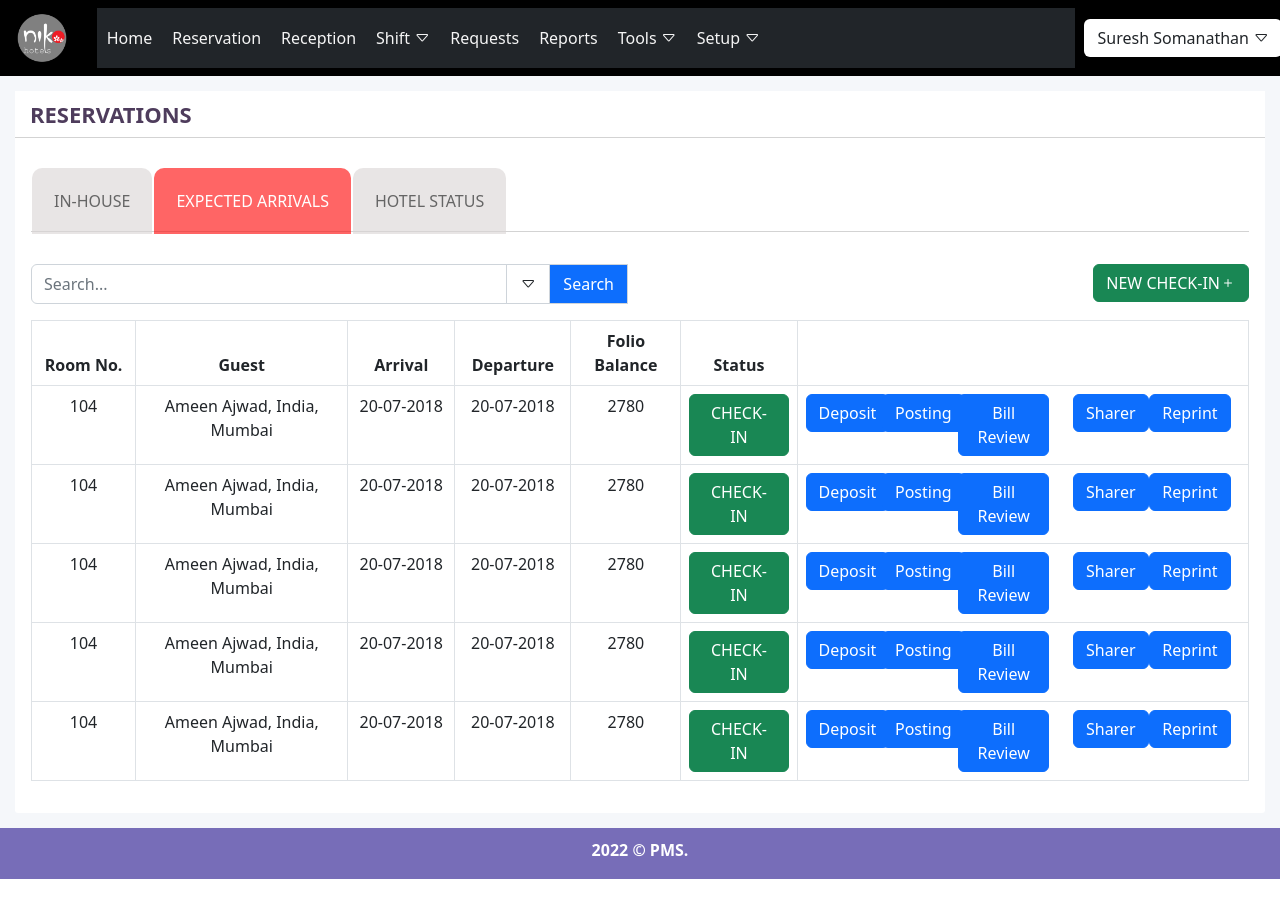
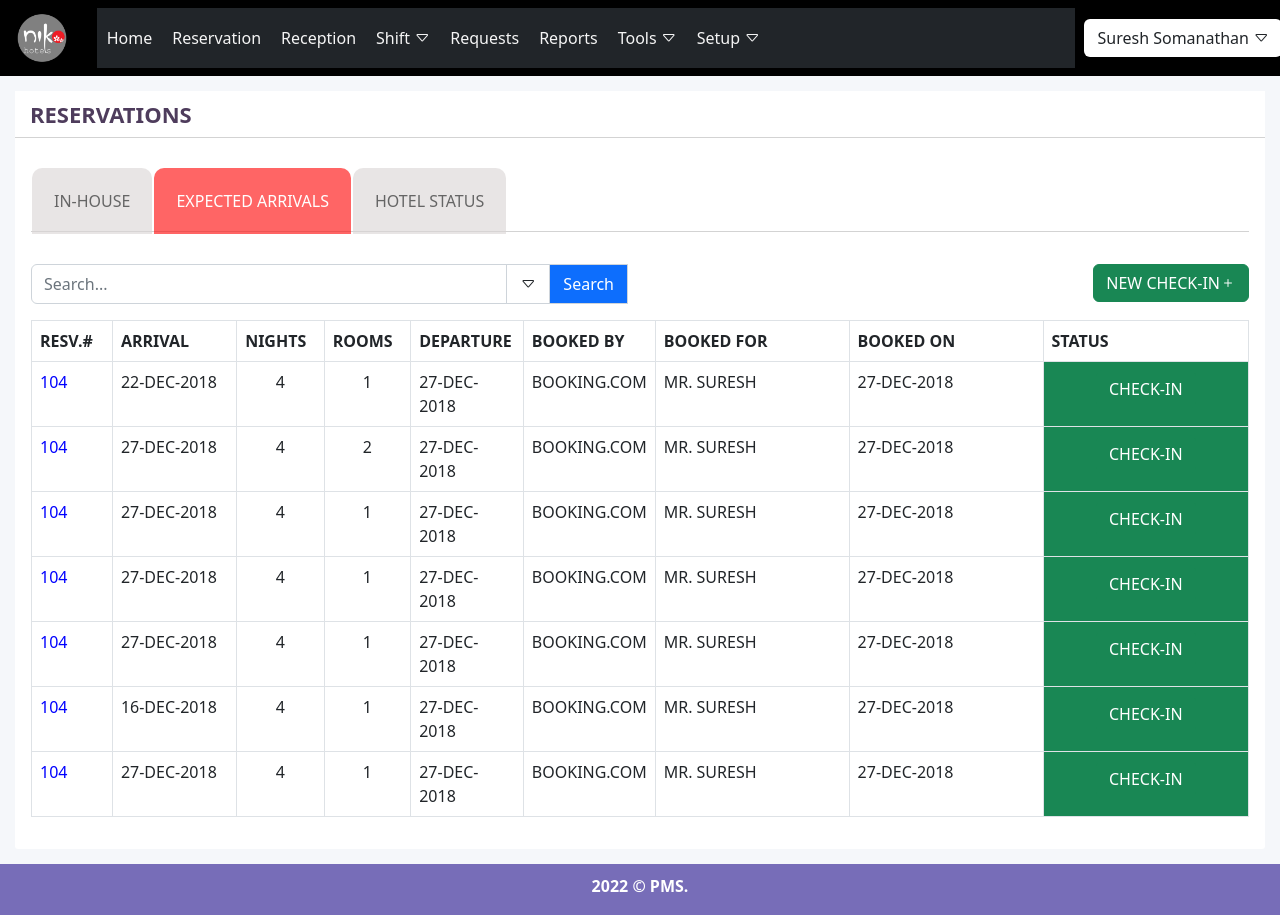
Before and after one commit to indocosmo-projects/PMS-Prototype, a React (Create React App) app: page /receptionexpectedarrival in a window 1280 px wide. Before the commit the page ends 879 px from the top, so only its background shows below. Built offline with nearby package versions, Linux system fonts and the light colour scheme.

Commit message:
expected arrival

```diff
--- a/src/component/Reception/Reception.jsx
+++ b/src/component/Reception/Reception.jsx
@@ -23,12 +23,12 @@ class Reception extends React.Component {
                 <tbody>
                     {
                     this.state.details.map(detail => <tr key={detail.id} >
-                        <td>{detail.roomno}</td>
-                        <td >{detail.guest}</td>
-                        <td>{detail.arrival}</td>
-                        <td>{detail.departure}</td>
-                        <td>{detail.foliobalance}</td>
-                        <td><button className="btn btn-success w-100">CHECK-IN</button></td>
+                        <td className="left">{detail.roomno}</td>
+                        <td className="left">{detail.guest}</td>
+                        <td className="left">{detail.arrival}</td>
+                        <td className="left">{detail.departure}</td>
+                        <td className="left">{detail.foliobalance}</td>
+                        <td className="bg-success"><button className="btn btn-success w-100">CHECK-IN</button></td>
                         <td className="tdwidth">
                             <div className="row">
                                 <div className="col-2">
@@ -135,8 +135,10 @@ class Reception extends React.Component {
                                     <span className="input-group-text p-0 br"><button className="btn btn-primary br" title="Search" >Search</button></span>
                                 </div>
                             </div>
-                            <div  style={{height : 370,width: 550, zIndex : 100, position : 'absolute',opacity: 1}}>
-                                {this.dropdown()}
+                            <div className="parentdpdown">
+                                <div className="ddw" >
+                                    {this.dropdown()}
+                                </div>
                             </div>
                         </div>
 
@@ -151,12 +153,12 @@ class Reception extends React.Component {
                      <table className="table table-bordered">
                         <thead >
                             <tr>
-                                <th className="thstyle">Room No.</th>
-                                <th className="tdwidthguest">Guest</th>
-                                <th className="thstyle">Arrival</th>
-                                <th className="thstyle">Departure</th>
-                                <th className="thstyle">Folio Balance</th>
-                                <th className="thstyle">Status</th>
+                                <th className="thstyle left">Room No.</th>
+                                <th className="tdwidthguest left">Guest</th>
+                                <th className="thstyle left">Arrival</th>
+                                <th className="thstyle left">Departure</th>
+                                <th className="thstyle left">Folio Balance</th>
+                                <th className="thstyle left">Status</th>
                                 <th className="tdwidth"></th>
                             </tr>
                         </thead>
--- a/src/component/Reception/ReceptionExpectedArrivals.jsx
+++ b/src/component/Reception/ReceptionExpectedArrivals.jsx
@@ -6,13 +6,15 @@ import '../../style.css';
 class ReceptionExpectedArrivals extends React.Component {
     state = {
 
-    details :  [{id: 1, roomno:'104',guest:'Ameen Ajwad, India, Mumbai',  arrival: '20-07-2018', departure: '20-07-2018', foliobalance:'2780' },
-                {id: 2, roomno:'104',guest:'Ameen Ajwad, India, Mumbai',  arrival: '20-07-2018', departure: '20-07-2018', foliobalance:'2780' },
-                {id: 3, roomno:'104',guest:'Ameen Ajwad, India, Mumbai',  arrival: '20-07-2018', departure: '20-07-2018', foliobalance:'2780' },
-                {id: 4, roomno:'104',guest:'Ameen Ajwad, India, Mumbai',  arrival: '20-07-2018', departure: '20-07-2018', foliobalance:'2780' },
-                {id: 5, roomno:'104',guest:'Ameen Ajwad, India, Mumbai',  arrival: '20-07-2018', departure: '20-07-2018', foliobalance:'2780' },
-                ],
-
+        details :
+        [{id: 1, rese:'104',arrival :'22-DEC-2018',nights:'4',rooms:'1',departure:'27-DEC-2018', bookedby:'BOOKING.COM',bookedfor:'MR. SURESH', bookedon:'27-DEC-2018',	status:'GRANTED'},
+        {id: 2, rese:'104',arrival :'27-DEC-2018',nights:'4',rooms:'2',departure:'27-DEC-2018', bookedby:'BOOKING.COM',bookedfor:'MR. SURESH', bookedon:'27-DEC-2018',	status:'GRANTED'},
+        {id: 3, rese:'104',arrival :'27-DEC-2018',nights:'4',rooms:'1',departure:'27-DEC-2018', bookedby:'BOOKING.COM',bookedfor:'MR. SURESH', bookedon:'27-DEC-2018',	status:'CANCELLED'},
+        {id: 4, rese:'104',arrival :'27-DEC-2018',nights:'4',rooms:'1',departure:'27-DEC-2018', bookedby:'BOOKING.COM',bookedfor:'MR. SURESH', bookedon:'27-DEC-2018',	status:'CANCELLED'},
+        {id: 5, rese:'104',arrival :'27-DEC-2018',nights:'4',rooms:'1',departure:'27-DEC-2018', bookedby:'BOOKING.COM',bookedfor:'MR. SURESH', bookedon:'27-DEC-2018',	status:'CANCELLED'},
+        {id: 6, rese:'104',arrival :'16-DEC-2018',nights:'4',rooms:'1',departure:'27-DEC-2018', bookedby:'BOOKING.COM',bookedfor:'MR. SURESH', bookedon:'27-DEC-2018',	status:'GRANTED'},
+        {id: 7, rese:'104',arrival :'27-DEC-2018',nights:'4',rooms:'1',departure:'27-DEC-2018', bookedby:'BOOKING.COM',bookedfor:'MR. SURESH', bookedon:'27-DEC-2018',	status:'GRANTED'},
+        ],
     dropdown : 0,
     }
 
@@ -22,32 +24,16 @@ class ReceptionExpectedArrivals extends React.Component {
         return(
                 <tbody>
                     {
-                    this.state.details.map(detail => <tr key={detail.id} >
-                        <td>{detail.roomno}</td>
-                        <td >{detail.guest}</td>
-                        <td>{detail.arrival}</td>
-                        <td>{detail.departure}</td>
-                        <td>{detail.foliobalance}</td>
-                        <td><button className="btn btn-success w-100">CHECK-IN</button></td>
-                        <td className="tdwidth">
-                            <div className="row">
-                                <div className="col-2">
-                                    <button className="btn btn-primary">Deposit</button>
-                                </div>
-                                <div className="col-2">
-                                    <button className="btn btn-primary">Posting</button>
-                                </div>
-                                <div className="col-3">
-                                    <button className="btn btn-primary">Bill Review</button>
-                                </div>
-                                <div className="col-2">
-                                    <button className="btn btn-primary">Sharer</button>
-                                </div>
-                                <div className="col-2">
-                                    <button className="btn btn-primary">Reprint</button>
-                                </div>
-                            </div>
-                        </td>
+                     this.state.details.map(detail =>  <tr key={detail.id} >
+                        <td className="left" style={{color : 'blue'}} >{detail.rese}</td>
+                        <td className="left">{detail.arrival}</td>
+                        <td >{detail.nights}</td>
+                        <td >{detail.rooms}</td>
+                        <td className="left">{detail.departure}</td>
+                        <td className="left">{detail.bookedby}</td>
+                        <td className="left">{detail.bookedfor}</td>
+                        <td className="left">{detail.bookedon}</td>
+                        <td className="bg-success" ><button className="btn btn-success">CHECK-IN</button></td>
                     </tr>
                     )}
 
@@ -135,8 +121,10 @@ class ReceptionExpectedArrivals extends React.Component {
                                     <span className="input-group-text p-0 br"><button className="btn btn-primary br" title="Search" >Search</button></span>
                                 </div>
                             </div>
-                            <div  style={{height : 370,width: 550, zIndex : 100, position : 'absolute',opacity: 1}}>
-                                {this.dropdown()}
+                            <div className="parentdpdown">
+                                <div className="ddw" >
+                                    {this.dropdown()}
+                                </div>
                             </div>
                         </div>
 
@@ -151,13 +139,15 @@ class ReceptionExpectedArrivals extends React.Component {
                      <table className="table table-bordered">
                         <thead >
                             <tr>
-                                <th className="thstyle">Room No.</th>
-                                <th className="tdwidthguest">Guest</th>
-                                <th className="thstyle">Arrival</th>
-                                <th className="thstyle">Departure</th>
-                                <th className="thstyle">Folio Balance</th>
-                                <th className="thstyle">Status</th>
-                                <th className="tdwidth"></th>
+                                <th className="thstyle left">RESV.#</th>
+                                <th className="tdwidthguest left">ARRIVAL</th>
+                                <th className="thstyle left">NIGHTS</th>
+                                <th className="thstyle left">ROOMS</th>
+                                <th className="thstyle left">DEPARTURE</th>
+                                <th className="thstyle left">BOOKED BY</th>
+                                <th className="tdwidth left">BOOKED FOR</th>
+                                <th className="tdwidth left">BOOKED ON</th>
+                                <th className="tdwidth left">STATUS</th>
                             </tr>
                         </thead>
                                 {this.tdata()}
--- a/src/component/Reservation/Reservation.jsx
+++ b/src/component/Reservation/Reservation.jsx
@@ -30,15 +30,15 @@ class Reservation extends React.Component {
                 <tbody>
                     {
                     this.state.details.map(detail =>  <tr key={detail.id} >
-                        <td style={{color : 'blue'}} >{detail.rese}</td>
-                        <td>{detail.arrival}</td>
-                        <td>{detail.nights}</td>
-                        <td>{detail.rooms}</td>
-                        <td>{detail.departure}</td>
-                        <td>{detail.bookedby}</td>
-                        <td>{detail.bookedfor}</td>
-                        <td>{detail.bookedon}</td>
-                        <td style={{color : 'blue'}} >{detail.status}</td>
+                        <td className="left" style={{color : 'blue'}} >{detail.rese}</td>
+                        <td className="left">{detail.arrival}</td>
+                        <td >{detail.nights}</td>
+                        <td >{detail.rooms}</td>
+                        <td className="left">{detail.departure}</td>
+                        <td className="left">{detail.bookedby}</td>
+                        <td className="left">{detail.bookedfor}</td>
+                        <td className="left">{detail.bookedon}</td>
+                        <td className="left" style={{color : 'blue'}} >{detail.status}</td>
                     </tr>
                     )}
 
@@ -96,7 +96,7 @@ class Reservation extends React.Component {
 
       render() {
         return (
-            <div className="section parentdpdown">
+            <div className="section ">
                 <div className="container-fluid ">
                     {/* ----- Heading ------ */}
                     <div>
@@ -115,8 +115,10 @@ class Reservation extends React.Component {
                                     <span className="input-group-text p-0 br"><button className="btn btn-primary br" title="Search" >Search</button></span>
                                 </div>
                             </div>
-                            <div  style={{height : 670,width: 550, zIndex : 100, position : 'absolute',opacity: 1}}>
-                                {this.dropdown()}
+                            <div className="parentdpdown">
+                                <div className="ddw" >
+                                    {this.dropdown()}
+                                </div>
                             </div>
                         </div>
 
@@ -153,15 +155,15 @@ class Reservation extends React.Component {
                             <table className="table table-striped table-bordered" >
                                 <thead >
                                     <tr>
-                                        <th className="thstyle">RESV.#</th>
-                                        <th className="thstyle">ARRIVAL <i className="bi bi-arrow-down-up" style={{float : 'right'}}></i></th>
-                                        <th className="thstyle">NIGHTS <i className="bi bi-arrow-down-up" style={{float : 'right'}}></i> </th>
-                                        <th className="thstyle">ROOMS <i className="bi bi-arrow-down-up" style={{float : 'right'}}></i></th>
-                                        <th className="thstyle">DEPARTURE <i className="bi bi-arrow-down-up" style={{float : 'right'}}></i></th>
-                                        <th className="thstyle">BOOKED BY <i className="bi bi-arrow-down-up" style={{float : 'right'}}></i></th>
-                                        <th className="thstyle">BOOKED FOR <i className="bi bi-arrow-down-up" style={{float : 'right'}}></i></th>
-                                        <th className="thstyle">BOOKED ON <i className="bi bi-arrow-down-up" style={{float : 'right'}}></i></th>
-                                        <th className="thstyle">STATUS <i className="bi bi-arrow-down-up" style={{float : 'right'}}></i></th>
+                                        <th className="thstyle left">RESV.#</th>
+                                        <th className="thstyle left">ARRIVAL <i className="bi bi-arrow-down-up" style={{float : 'right'}}></i></th>
+                                        <th className="thstyle left">NIGHTS <i className="bi bi-arrow-down-up" style={{float : 'right'}}></i> </th>
+                                        <th className="thstyle left">ROOMS <i className="bi bi-arrow-down-up" style={{float : 'right'}}></i></th>
+                                        <th className="thstyle left">DEPARTURE <i className="bi bi-arrow-down-up" style={{float : 'right'}}></i></th>
+                                        <th className="thstyle left">BOOKED BY <i className="bi bi-arrow-down-up" style={{float : 'right'}}></i></th>
+                                        <th className="thstyle left">BOOKED FOR <i className="bi bi-arrow-down-up" style={{float : 'right'}}></i></th>
+                                        <th className="thstyle left">BOOKED ON <i className="bi bi-arrow-down-up" style={{float : 'right'}}></i></th>
+                                        <th className="thstyle left">STATUS <i className="bi bi-arrow-down-up" style={{float : 'right'}}></i></th>
                                     </tr>
                                 </thead>
 
--- a/src/style.css
+++ b/src/style.css
@@ -26,6 +26,7 @@
 
 .parentdpdown{
     position : relative;
+    height: 0px;
   }
 
 .dpdown{
@@ -39,4 +40,20 @@
     z-index: 100;
     opacity: 1;
     box-shadow: 0 4px 8px 0 rgba(0, 0, 0, 0.2), 0 6px 20px 0 rgba(0, 0, 0, 0.19);
+
   }
+
+.ddw{
+    height : 170px;
+    width: 100%;
+    z-index : 100;
+    position : 'absolute';
+    top: 0px;
+    left: 0px;
+    opacity: 1;
+    transition: 5s ease-in;
+}
+
+.left{
+    text-align: left;
+}
```
